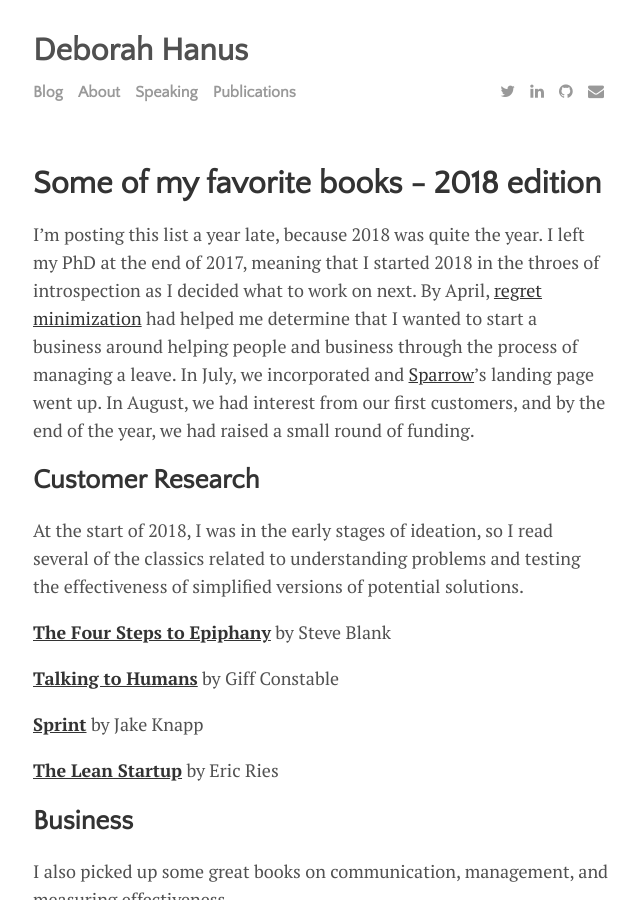
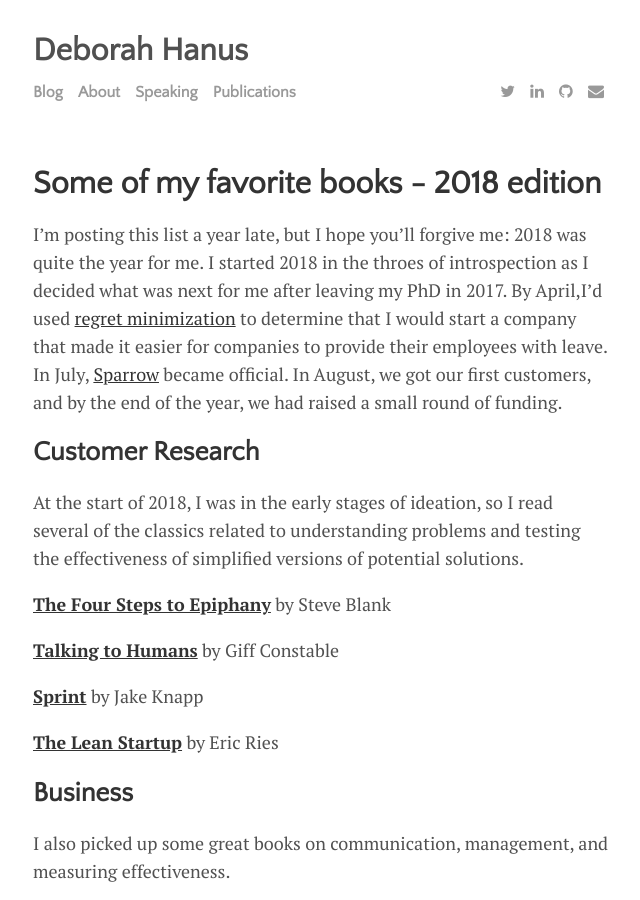
Before and after one commit to dhanus/dhanus.github.io, a Jekyll site: the page built from _posts/2019-12-24-books-2018.markdown, in a window 1280 px wide and 900 px high. Shown: the whole window, without its empty margins (319-959 px from the left). Built offline with Jekyll 4.4.1, drawn with Linux system fonts in a browser that asks for light colours; nearby versions of some CDN libraries.

Commit message:
fixed types in p1 of books 2018

```diff
--- a/_posts/2019-12-24-books-2018.markdown
+++ b/_posts/2019-12-24-books-2018.markdown
@@ -11,8 +11,7 @@ image:
   creditlink:
 ---
 
-I'm posting this list a year late, because 2018 was quite the year. I left my PhD at the end of 2017, meaning that I started 2018 in the throes of introspection as I decided what to work on next. By April, [regret minimization](https://deborahhanus.com/blog/regret-minimization/) had helped me determine that I wanted to start a business around helping people and business through the process of managing a leave. In July, we incorporated and [Sparrow](http://trysparrow.com/)'s landing page went up. In August, we had interest from our first customers, and by the end of the year, we had raised a small round of funding.
-
+I'm posting this list a year late, but I hope you'll forgive me: 2018 was quite the year for me. I started 2018 in the throes of introspection as I decided what was next for me after leaving my PhD in 2017. By April,I'd used [regret minimization](https://deborahhanus.com/blog/regret-minimization/) to determine that I would start a company that made it easier for companies to provide their employees with leave. In July, [Sparrow](http://trysparrow.com/) became official. In August, we got our first customers, and by the end of the year, we had raised a small round of funding.
 
 ## Customer Research
 
```
